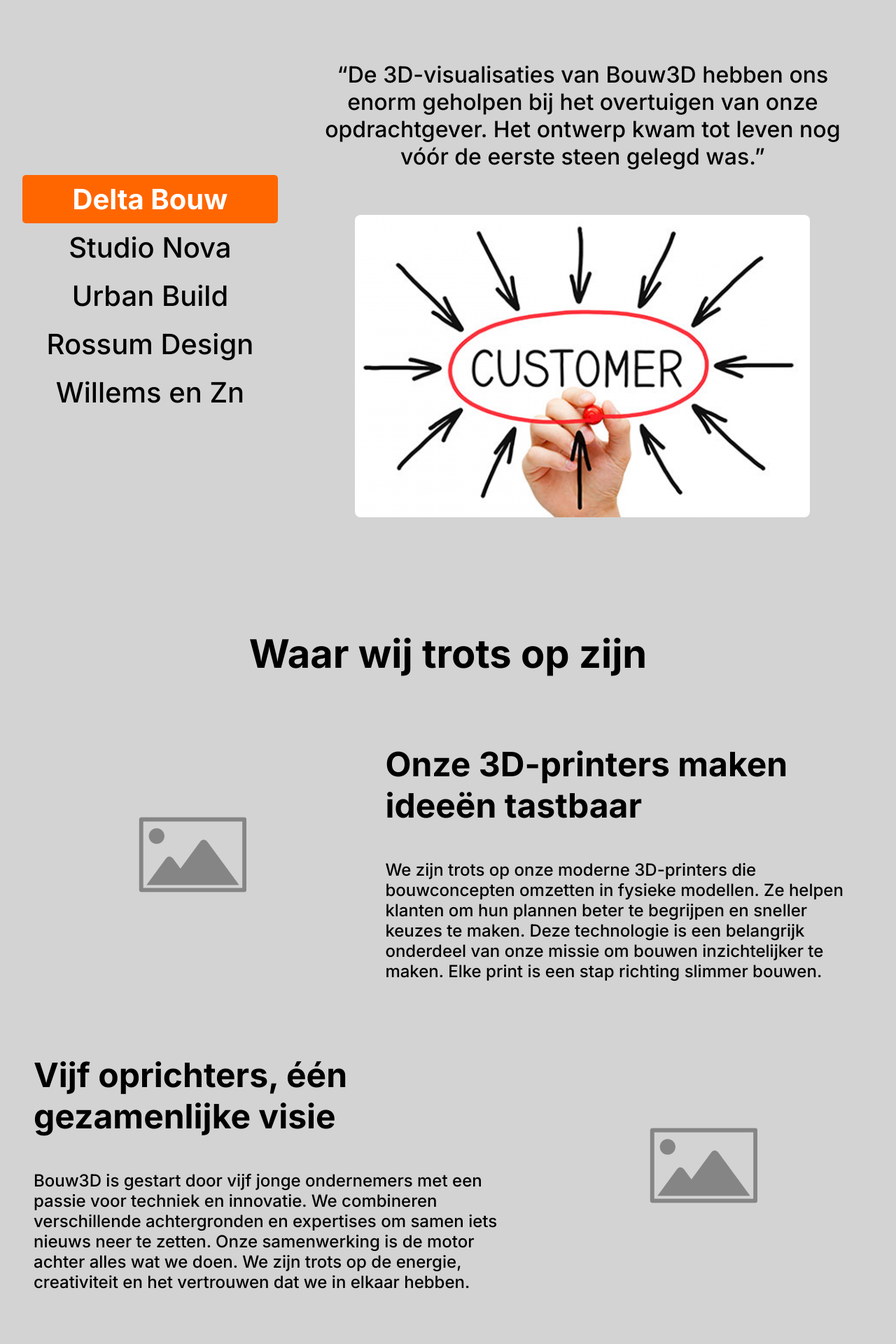
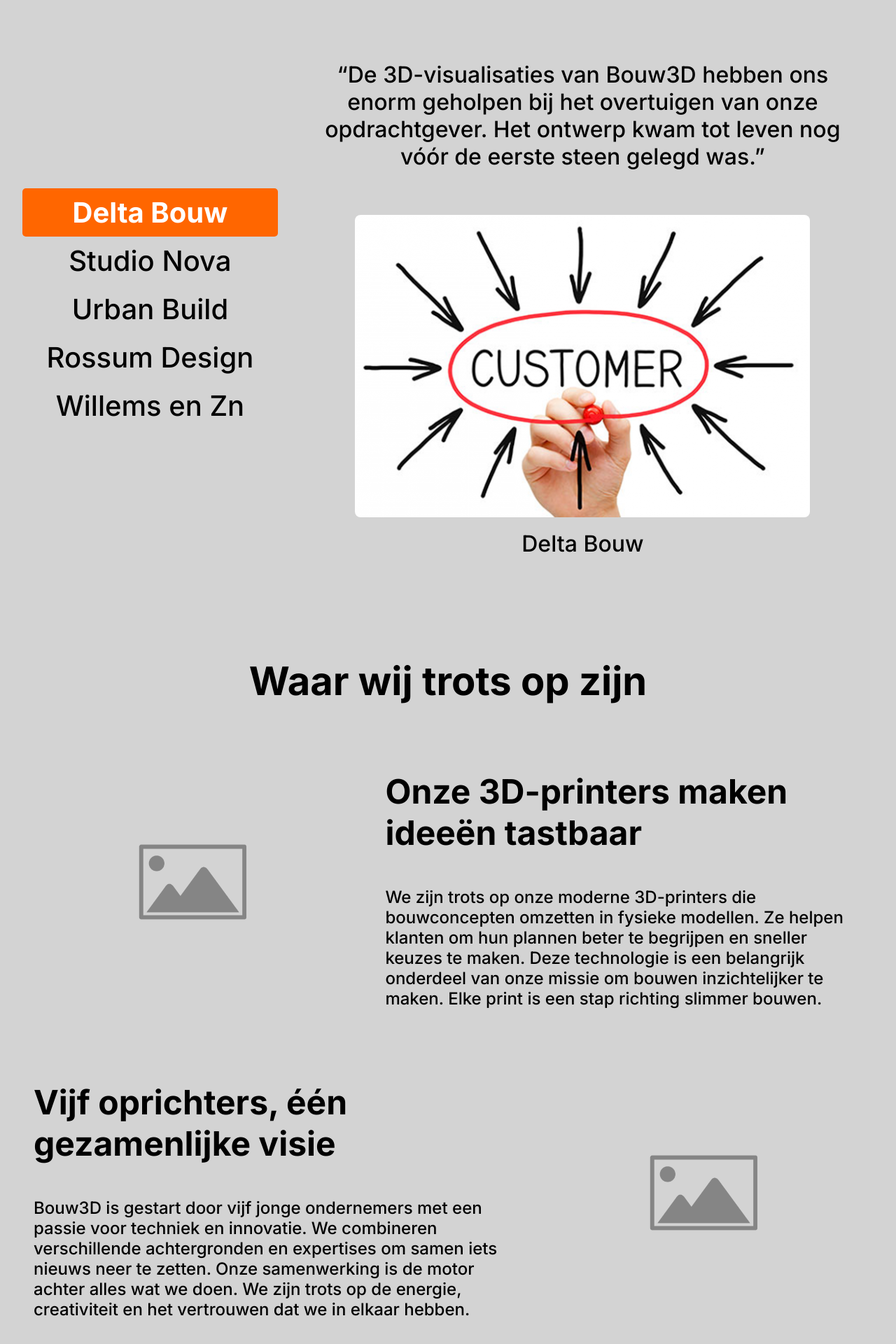
Before and after one commit to MarkPrins18/code-conquer-printwebsite, a PHP site: page / in a window 1280 px wide. Shown: the part 930-2850 px from the top of the page at 70% size. Run offline with PHP 8.4, Linux system fonts and the light colour scheme.

Commit message:
fixed semantic

```diff
--- a/assets/css/index.css
+++ b/assets/css/index.css
@@ -90,6 +90,12 @@
     }
     .content {
       flex: 1;
+      img {
+        max-width: 100%;
+        height: auto;
+        border-radius: 8px;
+        margin-bottom: 10px;
+      }
     }
     .content-item {
       display: none;
--- a/index.php
+++ b/index.php
@@ -69,13 +69,9 @@
                     src="assets/images/index-images/Klant-1.png"
                     alt="Klantfoto"
                     title="Klantfoto-title"
-                    style="
-                      max-width: 100%;
-                      height: auto;
-                      border-radius: 8px;
-                      margin-bottom: 10px;
-                    "
                   />
+                  <!--remove title here or add title below-->
+                  <figcaption>Delta Bouw</figcaption>
                 </figure>
               </article>
               <article id="example-2" class="content-item">
@@ -89,13 +85,8 @@
                     src="assets/images/index-images/klant-2.jpg"
                     alt="Klantfoto"
                     title="Klantfoto-title"
-                    style="
-                      max-width: 100%;
-                      height: auto;
-                      border-radius: 8px;
-                      margin-bottom: 10px;
-                    "
                   />
+                  <figcaption>Studio Nova</figcaption>
                 </figure>
               </article>
               <article id="example-3" class="content-item">
@@ -109,13 +100,8 @@
                     src="assets/images/index-images/klant-3.png"
                     alt="Klantfoto"
                     title="Klantfoto-title"
-                    style="
-                      max-width: 100%;
-                      height: auto;
-                      border-radius: 8px;
-                      margin-bottom: 10px;
-                    "
                   />
+                  <figcaption>Urban Build</figcaption>
                 </figure>
               </article>
               <article id="example-4" class="content-item">
@@ -129,13 +115,8 @@
                     src="assets/images/index-images/klant-4.jpg"
                     alt="Klantfoto"
                     title="Klantfoto-title"
-                    style="
-                      max-width: 100%;
-                      height: auto;
-                      border-radius: 8px;
-                      margin-bottom: 10px;
-                    "
                   />
+                  <figcaption>Rossum Design</figcaption>
                 </figure>
               </article>
               <article id="example-5" class="content-item">
@@ -149,13 +130,8 @@
                     src="assets/images/index-images/klant-5.jpg"
                     alt="Klantfoto"
                     title="Klantfoto-title"
-                    style="
-                      max-width: 100%;
-                      height: auto;
-                      border-radius: 8px;
-                      margin-bottom: 10px;
-                    "
                   />
+                  <figcaption>Willems en Zn</figcaption>
                 </figure>
               </article>
             </div>
```
